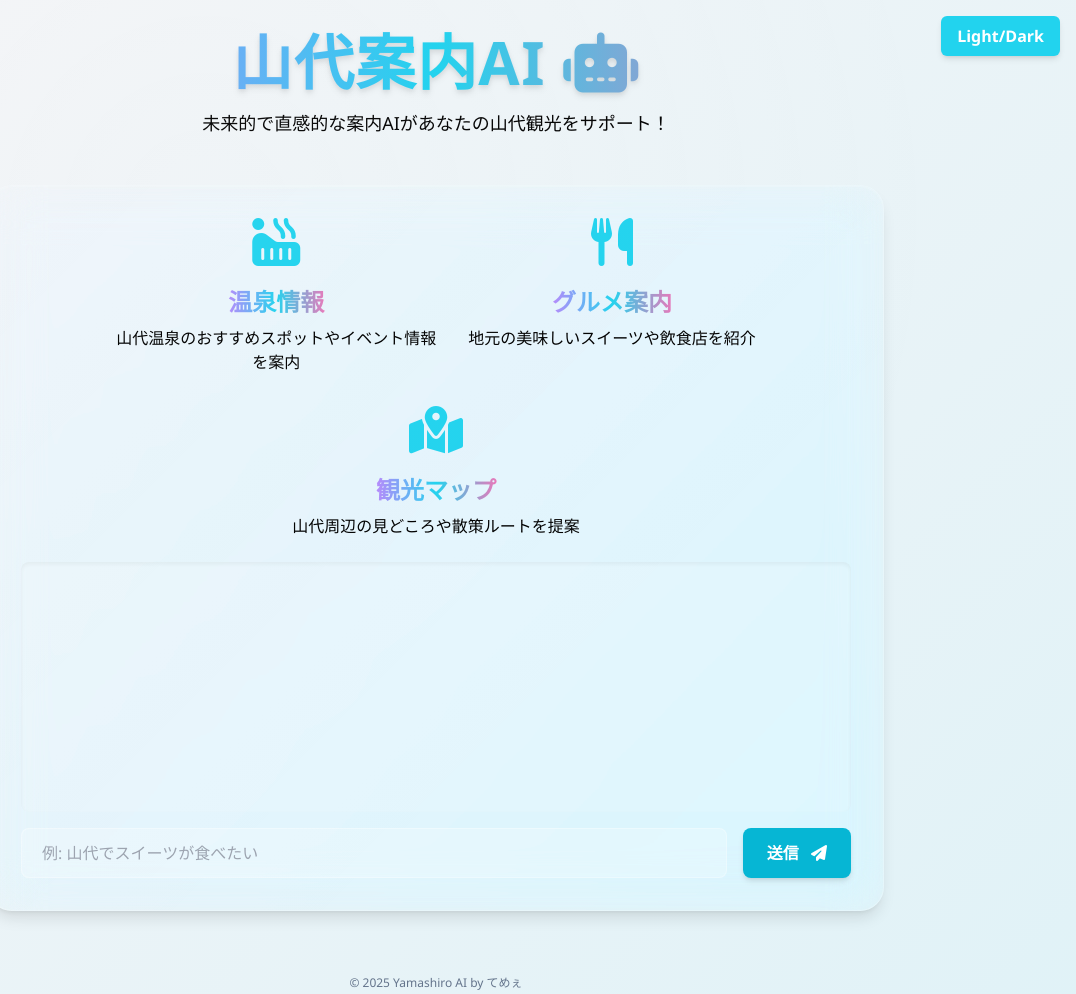
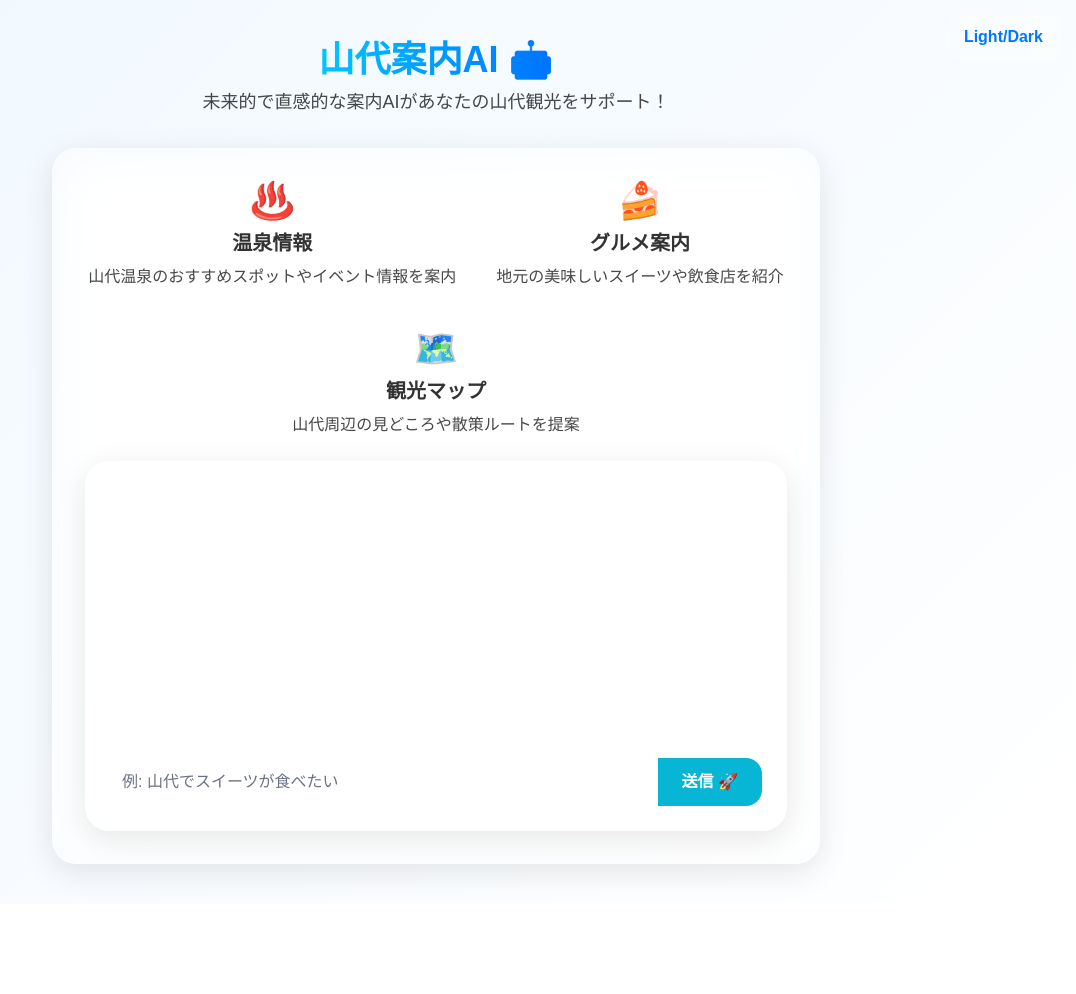
Before and after one commit to ginta0212/yamashiro-ai, a website: page index.html in a window 1280 px wide. Shown: the whole page, without its empty margins (204-1280 px from the left). After the commit the page ends 904 px from the top, so only its background shows below. Drawn offline with nearby package versions, Linux system fonts and the light colour scheme.

Commit message:
Update index.html

```diff
--- a/index.html
+++ b/index.html
@@ -1,175 +1,126 @@
 <!DOCTYPE html>
-<html lang="ja">
+<html lang="ja" class="light">
 <head>
-<meta charset="UTF-8">
-<meta name="viewport" content="width=device-width, initial-scale=1.0">
+  <meta charset="UTF-8" />
+  <meta name="viewport" content="width=device-width, initial-scale=1.0" />
   <title>山代案内AI</title>
   <script src="https://cdn.tailwindcss.com"></script>
-<link href="https://cdnjs.cloudflare.com/ajax/libs/font-awesome/6.4.0/css/all.min.css" rel="stylesheet"/>
   <style>
     body {
-    font-family: 'Segoe UI', 'Inter', sans-serif;
-    min-height: 100vh;
-    display: flex;
-    flex-direction: column;
-    align-items: center;
-    padding: 2rem 1rem;
-    background: linear-gradient(135deg, #f5f5f7, #e0f2f7);
-    color: rgba(30,30,30,0.9);
-    transition: background 0.5s, color 0.5s;
-    position: relative;
-  }
-  body.dark {
-    background: linear-gradient(135deg, #0f172a, #1e293b);
-    color: rgba(224,232,240,0.9);
+      font-family: 'Noto Sans JP', sans-serif;
+      background: linear-gradient(135deg, rgba(240,248,255,1), rgba(255,255,255,0.8));
+      transition: background 0.5s ease, color 0.5s ease;
     }
 
-  body::before {
-    content: '';
-    position: fixed;
-    top:0; left:0; width:100%; height:100%;
-    background: radial-gradient(circle at 30% 30%, rgba(255,255,255,0.05), transparent 70%);
-    pointer-events: none;
-    animation: floatBG 20s linear infinite;
-  }
-  @keyframes floatBG {
-    0% { transform: translate(0,0); }
-    50% { transform: translate(50px, -50px); }
-    100% { transform: translate(0,0); }
+    .dark body {
+      background: radial-gradient(circle at top left, #0f172a, #1e293b);
     }
 
-  /* ガチガラスボックス */
+    /* === ガラスカード === */
     .glass {
-    position: relative;
-    background: rgba(255,255,255,0.05);
-    backdrop-filter: blur(25px) saturate(200%);
-    border: 1px solid rgba(255,255,255,0.2);
+      background: rgba(255, 255, 255, 0.15);
+      border: 1px solid rgba(255, 255, 255, 0.25);
       border-radius: 1.5rem;
-    box-shadow: 0 4px 40px rgba(255,255,255,0.08), 0 0 80px rgba(0,255,255,0.05);
-    transition: background 0.5s, box-shadow 0.5s;
-    overflow: hidden;
-  }
-  body.dark .glass {
-    background: rgba(255,255,255,0.08);
-    box-shadow: 0 4px 35px rgba(0,255,255,0.1), 0 0 70px rgba(0,255,255,0.03);
+      backdrop-filter: blur(30px) saturate(180%) brightness(1.2);
+      -webkit-backdrop-filter: blur(30px) saturate(180%) brightness(1.2);
+      box-shadow: 0 8px 32px rgba(0, 0, 0, 0.1);
+      transition: background 0.5s ease, box-shadow 0.5s ease;
     }
 
-  /* ハイライトと光の層 */
-  .glass::before {
-    content:'';
-    position:absolute;
-    top:0; left:0; width:100%; height:100%;
-    border-radius:1.5rem;
-    border-top:1px solid rgba(255,255,255,0.15);
-    border-left:1px solid rgba(255,255,255,0.1);
-    pointer-events:none;
-  }
-  .glass::after {
-    content:'';
-    position:absolute;
-    top:0; left:0; width:100%; height:100%;
-    border-radius:1.5rem;
-    background: linear-gradient(135deg, rgba(255,255,255,0.03), transparent 70%);
-    pointer-events:none;
+    /* Light/Dark トグルボタン */
+    .toggle-btn {
+      position: fixed;
+      top: 1rem;
+      right: 1rem;
+      background: rgba(255,255,255,0.25);
+      border: 1px solid rgba(255,255,255,0.4);
+      backdrop-filter: blur(10px);
+      padding: 0.5rem 1rem;
+      border-radius: 0.75rem;
+      cursor: pointer;
+      color: #0077ff;
+      font-weight: bold;
+      transition: all 0.3s;
     }
 
-  @keyframes messageFade {
-    from { opacity: 0; transform: translateY(10px); }
-    to { opacity: 1; transform: translateY(0); }
+    .toggle-btn:hover {
+      background: rgba(255,255,255,0.4);
     }
-  #messages div { animation: messageFade 0.4s ease; }
 
-  #messages::-webkit-scrollbar { width:8px; }
-  #messages::-webkit-scrollbar-thumb { background-color: rgba(56,189,248,0.5); border-radius:4px; }
-  #messages::-webkit-scrollbar-track { background:transparent; }
+    /* テキストカラー調整 */
+    body.light p, body.light span, body.light h2 {
+      color: #333;
+    }
+
+    body.dark p, body.dark span, body.dark h2 {
+      color: #fff;
+    }
+
+    /* タイトル */
+    h1 {
+      background: linear-gradient(90deg, #00c6ff, #0072ff);
+      -webkit-background-clip: text;
+      -webkit-text-fill-color: transparent;
+    }
   </style>
 </head>
-<body>
+<body class="light text-center flex flex-col items-center justify-start min-h-screen py-10 transition-colors duration-500">
 
-<div class="fixed top-4 right-4">
-  <button id="modeToggle" class="px-4 py-2 rounded-md bg-cyan-400 text-white font-bold shadow-md hover:bg-cyan-500 transition-transform active:scale-95">
-    Light/Dark
-  </button>
+  <button id="toggle" class="toggle-btn">Light/Dark</button>
+
+  <h1 class="text-4xl font-bold mb-2">山代案内AI 🤖</h1>
+  <p class="text-lg mb-8 opacity-90">未来的で直感的な案内AIがあなたの山代観光をサポート！</p>
+
+  <div class="glass w-11/12 max-w-3xl p-8 flex flex-col items-center space-y-6">
+    <div class="flex flex-wrap justify-center gap-10">
+      <div class="flex flex-col items-center space-y-2">
+        <span class="text-4xl">♨️</span>
+        <h2 class="text-xl font-semibold text-cyan-500">温泉情報</h2>
+        <p class="text-base opacity-90">山代温泉のおすすめスポットやイベント情報を案内</p>
       </div>
 
-<header class="w-full max-w-4xl text-center mb-12">
-  <h1 class="text-6xl font-extrabold tracking-wide mb-4 drop-shadow-md bg-clip-text text-transparent bg-gradient-to-r from-purple-400 via-cyan-400 to-pink-400">
-    山代案内AI <i class="fas fa-robot"></i>
-  </h1>
-  <p class="text-black dark:text-white text-lg max-w-xl mx-auto">
-    未来的で直感的な案内AIがあなたの山代観光をサポート！
-  </p>
-</header>
+      <div class="flex flex-col items-center space-y-2">
+        <span class="text-4xl">🍰</span>
+        <h2 class="text-xl font-semibold text-pink-500">グルメ案内</h2>
+        <p class="text-base opacity-90">地元の美味しいスイーツや飲食店を紹介</p>
+      </div>
 
-<main class="w-full max-w-4xl glass p-8 shadow-lg flex flex-col gap-6">
-  <section class="flex gap-8 justify-center flex-wrap">
-    <div class="flex flex-col items-center text-cyan-400 max-w-xs">
-      <i class="fas fa-hot-tub fa-3x mb-4"></i>
-      <h2 class="text-2xl font-bold mb-1 bg-gradient-to-r from-purple-400 via-cyan-400 to-pink-400 bg-clip-text text-transparent rounded-lg p-1">
-        温泉情報
-      </h2>
-      <p class="text-black dark:text-white text-center">山代温泉のおすすめスポットやイベント情報を案内</p>
+      <div class="flex flex-col items-center space-y-2">
+        <span class="text-4xl">🗺️</span>
+        <h2 class="text-xl font-semibold text-sky-500">観光マップ</h2>
+        <p class="text-base opacity-90">山代周辺の見どころや散策ルートを提案</p>
       </div>
-    <div class="flex flex-col items-center text-cyan-400 max-w-xs">
-      <i class="fas fa-utensils fa-3x mb-4"></i>
-      <h2 class="text-2xl font-bold mb-1 bg-gradient-to-r from-purple-400 via-cyan-400 to-pink-400 bg-clip-text text-transparent rounded-lg p-1">
-        グルメ案内
-      </h2>
-      <p class="text-black dark:text-white text-center">地元の美味しいスイーツや飲食店を紹介</p>
     </div>
-    <div class="flex flex-col items-center text-cyan-400 max-w-xs">
-      <i class="fas fa-map-location-dot fa-3x mb-4"></i>
-      <h2 class="text-2xl font-bold mb-1 bg-gradient-to-r from-purple-400 via-cyan-400 to-pink-400 bg-clip-text text-transparent rounded-lg p-1">
-        観光マップ
-      </h2>
-      <p class="text-black dark:text-white text-center">山代周辺の見どころや散策ルートを提案</p>
+
+    <div class="glass w-full p-6 mt-8">
+      <div id="messages" class="h-64 overflow-y-auto text-left text-sm p-4 bg-white/10 rounded-2xl backdrop-blur-sm"></div>
+      <div class="flex mt-4">
+        <input id="userInput" type="text" placeholder="例: 山代でスイーツが食べたい"
+          class="flex-1 p-3 rounded-l-2xl border-none bg-white/30 dark:bg-gray-800/40 backdrop-blur text-gray-800 dark:text-white placeholder-gray-500 focus:outline-none" />
+        <button onclick="sendMessage()" class="bg-cyan-500 hover:bg-cyan-600 text-white px-6 py-3 rounded-r-2xl font-bold">送信 🚀</button>
       </div>
-  </section>
-
-  <section>
-    <div id="messages" class="min-h-[250px] max-h-96 overflow-y-auto p-4 bg-white/10 dark:bg-gray-800/20 rounded-lg text-sm space-y-3 shadow-inner"></div>
-    <div class="flex gap-4 mt-4">
-      <input type="text" id="userInput" class="flex-1 rounded-lg px-5 py-3 bg-white/20 dark:bg-gray-700/20 text-black dark:text-white border border-white/30 dark:border-gray-500 focus:outline-none focus:ring-2 focus:ring-cyan-400" placeholder="例: 山代でスイーツが食べたい" />
-      <button onclick="sendMessage()" class="bg-cyan-500 hover:bg-cyan-600 text-white px-6 py-3 rounded-lg font-bold shadow-md transition-transform active:scale-95">
-        送信 <i class="fas fa-paper-plane ml-2"></i>
-      </button>
     </div>
-  </section>
-</main>
-
-<footer class="mt-16 text-center text-xs text-slate-500 dark:text-slate-400 select-none">
-  © 2025 Yamashiro AI by てめぇ
-</footer>
+  </div>
 
   <script>
-const btn = document.getElementById('modeToggle');
-btn.addEventListener('click', () => { document.body.classList.toggle('dark'); });
+    // モード切替
+    const toggle = document.getElementById('toggle');
+    const body = document.body;
+    toggle.addEventListener('click', () => {
+      body.classList.toggle('dark');
+      body.classList.toggle('light');
+    });
 
-async function sendMessage() {
-  const input = document.getElementById('userInput');
-  const messages = document.getElementById('messages');
-  const userText = input.value.trim();
-  if (!userText) return;
-
-  messages.innerHTML += `<div class='text-cyan-400 font-semibold'>👤 ${userText}</div>`;
-  input.value = '';
-  messages.scrollTop = messages.scrollHeight;
-
-  try {
-    const res = await fetch('https://yamashiro-ai.onrender.com/ask', {
-      method: 'POST',
-      headers: { 'Content-Type': 'application/json' },
-      body: JSON.stringify({ message: userText })
-    });
-    const data = await res.json();
-    messages.innerHTML += `<div class='text-green-400'>🤖 ${data.reply}</div>`;
-    messages.scrollTop = messages.scrollHeight;
-  } catch (err) {
-    messages.innerHTML += `<div class='text-red-500'>⚠️ エラー：サーバーに接続できませんでした</div>`;
+    // 仮チャット応答
+    function sendMessage() {
+      const input = document.getElementById("userInput");
+      const messages = document.getElementById("messages");
+      if (!input.value.trim()) return;
+      messages.innerHTML += `<div class='text-cyan-500 mb-2'>👤 ${input.value}</div>`;
+      messages.innerHTML += `<div class='text-green-400 mb-2'>🤖 山代AI: ${input.value}ですね、少々お待ちください。</div>`;
+      input.value = "";
       messages.scrollTop = messages.scrollHeight;
     }
-}
   </script>
-
 </body>
 </html>
```
Lines whose indentation alone changed are shown as unchanged.
